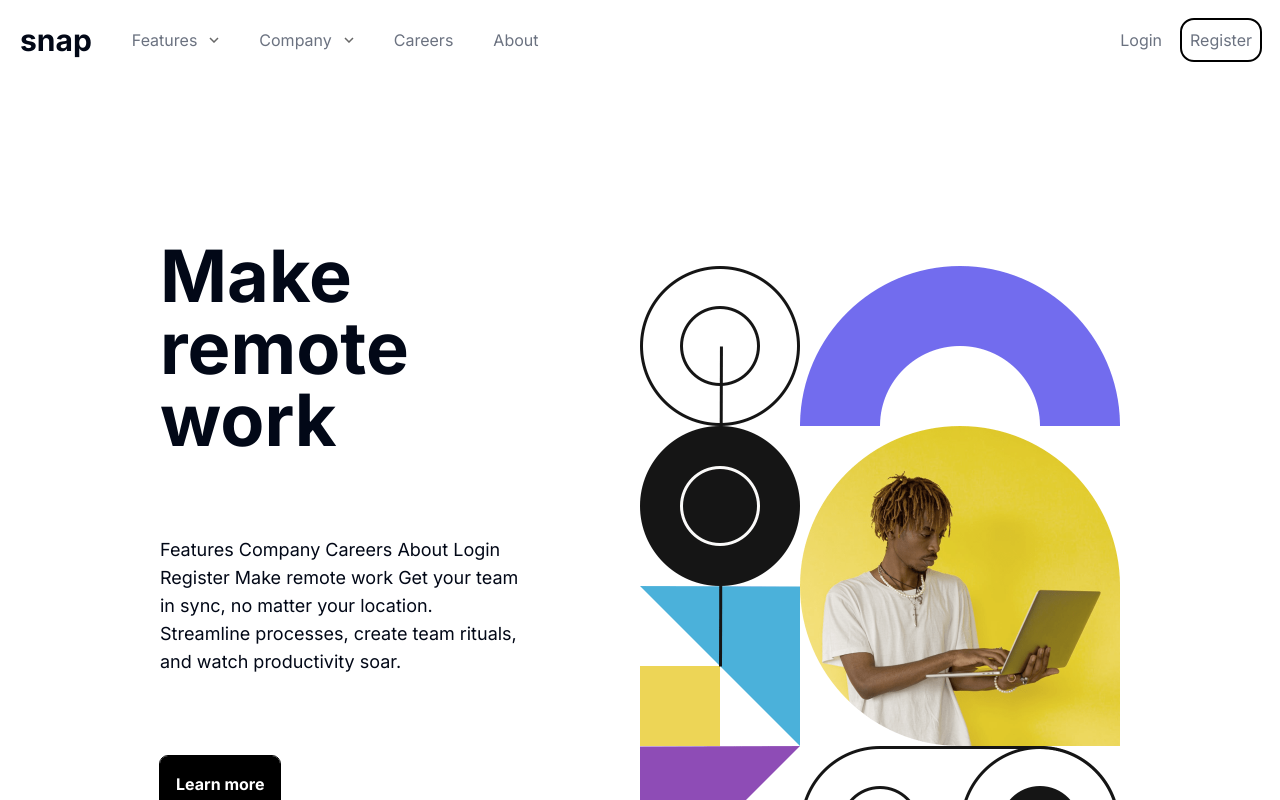
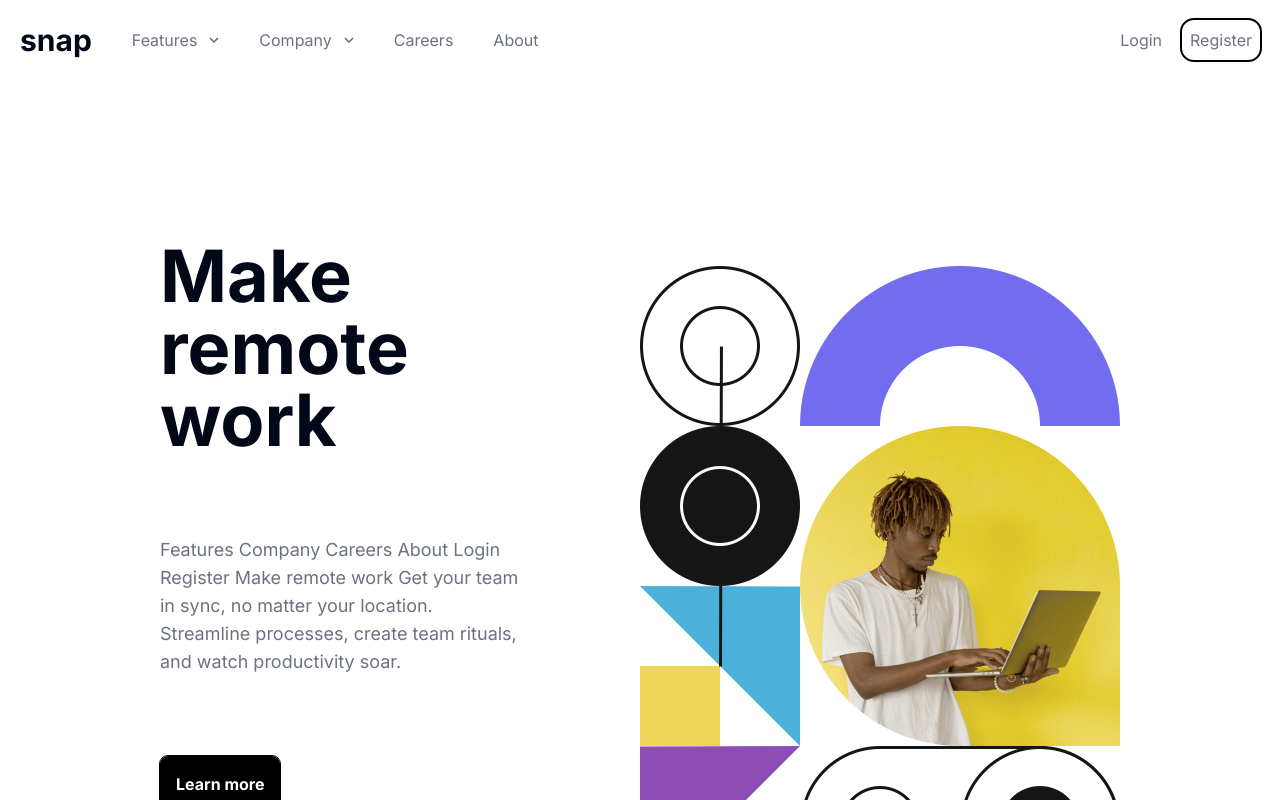
Before and after one commit to apetranov/intro-section-page, a Next.js app: page / in a window 1280 px wide. Shown: the top 800 px of the page. Built offline with nearby package versions, Linux system fonts and the light colour scheme.

Commit message:
Change paragraph text color to gray

```diff
--- a/src/app/page.js
+++ b/src/app/page.js
@@ -10,7 +10,7 @@ export default function Home() {
           <h1 className="md:text-5xl lg:text-7xl w-3/4 text-left font-bold">
             Make <br /> remote work
           </h1>
-          <p className="text-left md:text-base lg:text-lg w-3/4">
+          <p className="text-left text-gray-500 md:text-base lg:text-lg w-3/4">
             Features Company Careers About Login Register Make remote work Get
             your team in sync, no matter your location. Streamline processes,
             create team rituals, and watch productivity soar.
```
